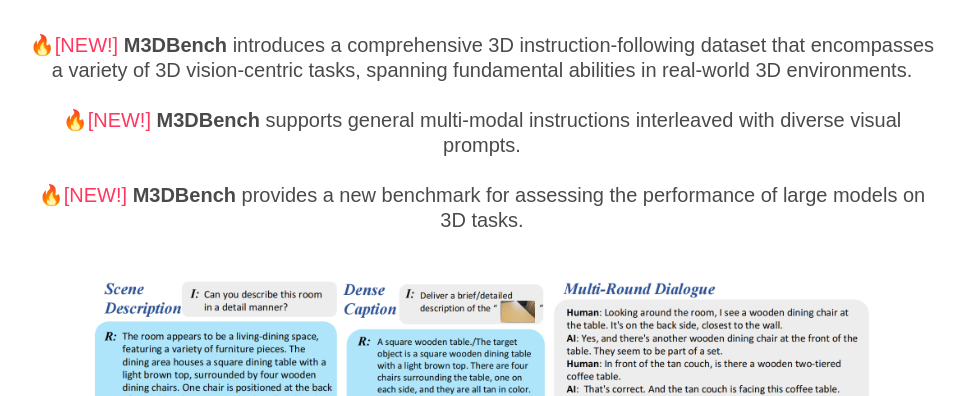
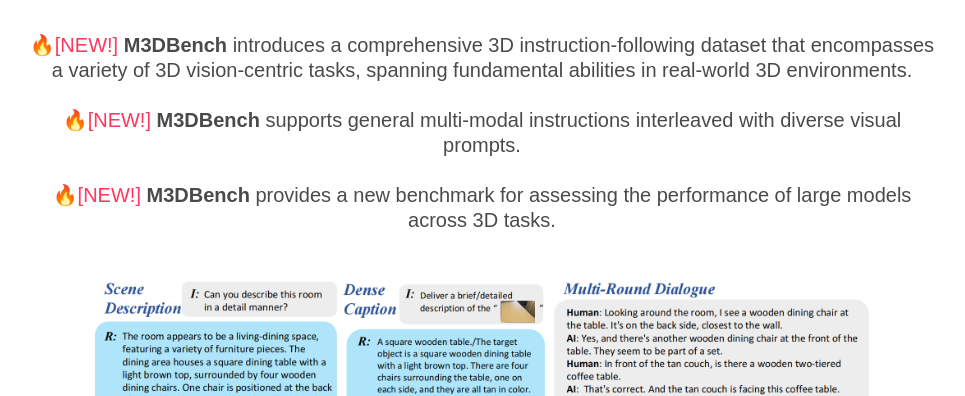
Before and after one commit to M3DBench/M3DBench.github.io, a plain HTML site: page index.html in a window 1280 px wide. Shown: the part 404-800 px from the top of the page, without its empty margins (158-1123 px from the left). Drawn offline with nearby package versions, Linux system fonts and the light colour scheme; some icons are missing; a web font is replaced by a local one.

Commit message:
Update index.html

```diff
--- a/index.html
+++ b/index.html
@@ -182,7 +182,7 @@
         <br><br>
         🔥<span style="color: #ff3860">[NEW!]</span> <b>M3DBench</b> supports general multi-modal instructions interleaved with diverse visual prompts.
         <br><br>
-        🔥<span style="color: #ff3860">[NEW!]</span> <b>M3DBench</b> provides a new benchmark for assessing the performance of large models on 3D tasks.
+        🔥<span style="color: #ff3860">[NEW!]</span> <b>M3DBench</b> provides a new benchmark for assessing the performance of large models across 3D tasks.
 <!--         🔥<span style="color: #ff3860">[NEW!]</span> <b>ViP-Bench</b> is the first zero-shot region level benchmark
         for large multimodal models.  ViP-Bench not only includes the bounding box format, but also representsand f arbitrary visual prompts annotated by human.  -->
       </h6>
```
